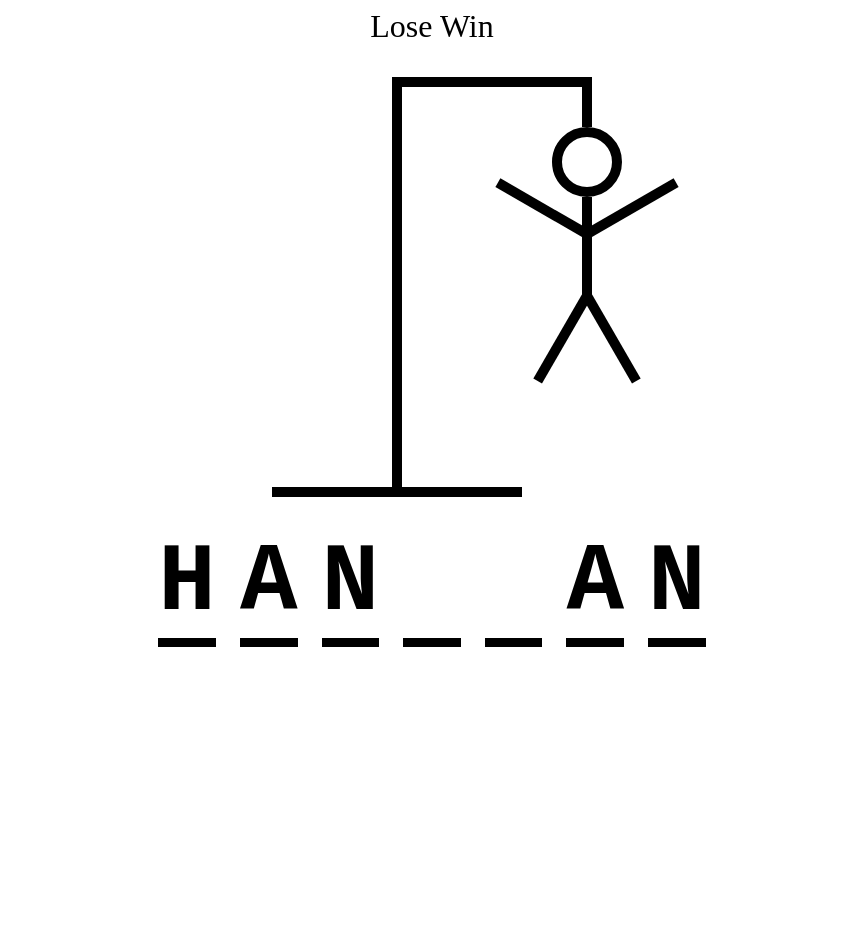
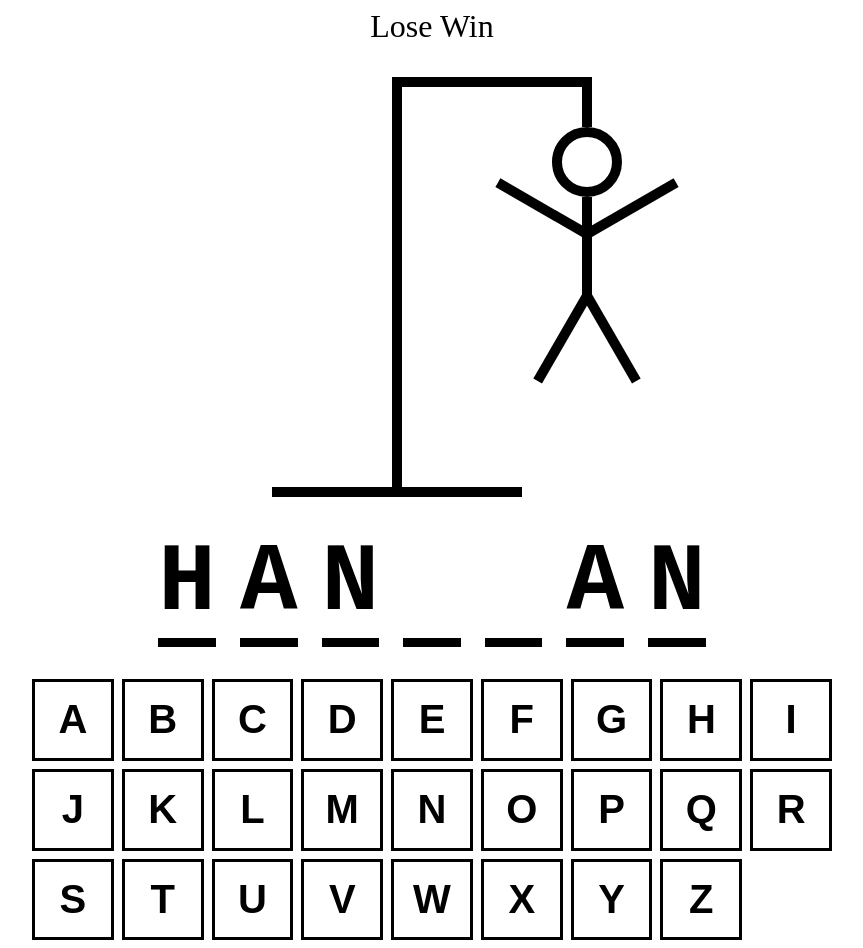
Before and after one commit to luckeysherpa07/hangmanWithTypescript, a React (Vite) app: page / in a window 1280 px wide. Shown: the whole page, without its empty margins (208-1071 px from the left). Before the commit the page ends 800 px from the top, so only its background shows below. Built offline with nearby package versions, Linux system fonts and the light colour scheme; the HTML template or start-up script is replaced by a standard one.

Commit message:
added Keyboard component and styling

```diff
--- a/src/App.tsx
+++ b/src/App.tsx
@@ -27,7 +27,9 @@
             </div>
             <HangmanDrawing />
             <HangmanWord />
-            <Keyboard />
+            <div style={{ alignSelf: "stretch" }}>
+                <Keyboard />
+            </div>
         </div>
     )
 }
--- /dev/null
+++ b/src/Keyboard.module.css
@@ -0,0 +1,26 @@
+.btn {
+    width: 100%;
+    border: 3px solid black;
+    background: none;
+    aspect-ratio: 1 / 1 ;
+    font-size: 2.5rem;
+    text-transform: uppercase;
+    padding: .5rem;
+    font-weight: bold;
+    cursor: pointer;
+    color: black;
+}
+
+.btn:active {
+    background-color: hsl(200, 100%, 50%);
+    color: white;
+}
+
+.btn.inactive {
+    opacity: 0.3;
+}
+
+.btn:hover:not(:disabled),
+.btn:focus:not(:disabled) {
+    background-color: hsl(200, 100%, 75%);
+}
--- a/src/Keyboard.tsx
+++ b/src/Keyboard.tsx
@@ -1,3 +1,4 @@
+import styles from "./Keyboard.module.css"
 const KEYS = [
     "a",
     "b",
@@ -27,4 +28,20 @@
     "z",
 ]
 
-export function Keyboard() {}
+export function Keyboard() {
+    return (
+        <div
+            style={{
+                display: "grid",
+                gridTemplateColumns: "repeat(auto-fit, minmax(75px, 1fr))",
+                gap: ".5em",
+            }}
+        >
+            {KEYS.map((key) => (
+                <button key={key} className={`${styles.btn}`}>
+                    {key}
+                </button>
+            ))}
+        </div>
+    )
+}
```
